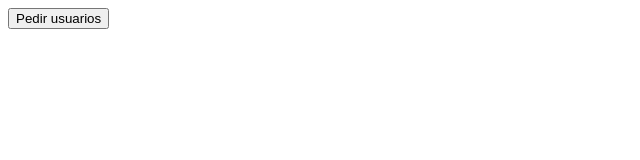
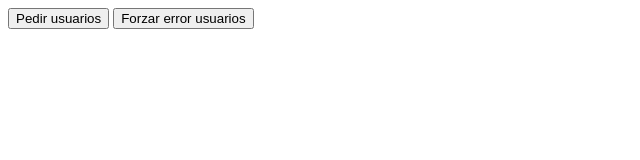
Before and after one commit to bportelalp/curso-JS-ES, a plain HTML site: page modulo-12-fetch/requres-fetch.html in a window 1280 px wide. Shown: the whole page, without its empty margins (0-640 px from the left). Drawn offline with Linux system fonts and the light colour scheme.

Commit message:
fetch con error 404

```diff
--- a/modulo-12-fetch/reqres-fetch.js
+++ b/modulo-12-fetch/reqres-fetch.js
@@ -1,13 +1,23 @@
 
 
-let getUsers = () => {
-    fetch('https://reqres.in/api/users',{mode: 'cors'})
-    .then(r => {
-        let json = r.json();
-        console.log('Se ha obtenido el json: ',json);
-        return json;
-    })
-    .then(users  => {
-        console.log('Se recupera el primer usuario: ', users.data[0].first_name);
-    });
+let getUsers = (page) => {
+    let url = 'https://reqres.in/api/users';
+    if(typeof page == 'number')
+        url = url + '/' + 23;
+    fetch(url, { mode: 'cors' })
+        .then(r => {
+            if (r.ok) {
+                let json = r.json();
+                console.log('Se ha obtenido el json: ', json);
+                return json;
+            }
+            else {
+                console.log('No fue correcta la solicitud');
+                return Promise.reject('Error code: ' + r.status);
+            }
+        })
+        .then(users => {
+            console.log('Se recupera el primer usuario: ', users.data[0].first_name);
+        })
+        .catch(err => console.error(err));
 }
--- a/modulo-12-fetch/requres-fetch.html
+++ b/modulo-12-fetch/requres-fetch.html
@@ -9,5 +9,6 @@
 </head>
 <body>
     <button onclick="getUsers()">Pedir usuarios</button>
+    <button onclick="getUsers(23)">Forzar error usuarios</button>
 </body>
 </html>
```
